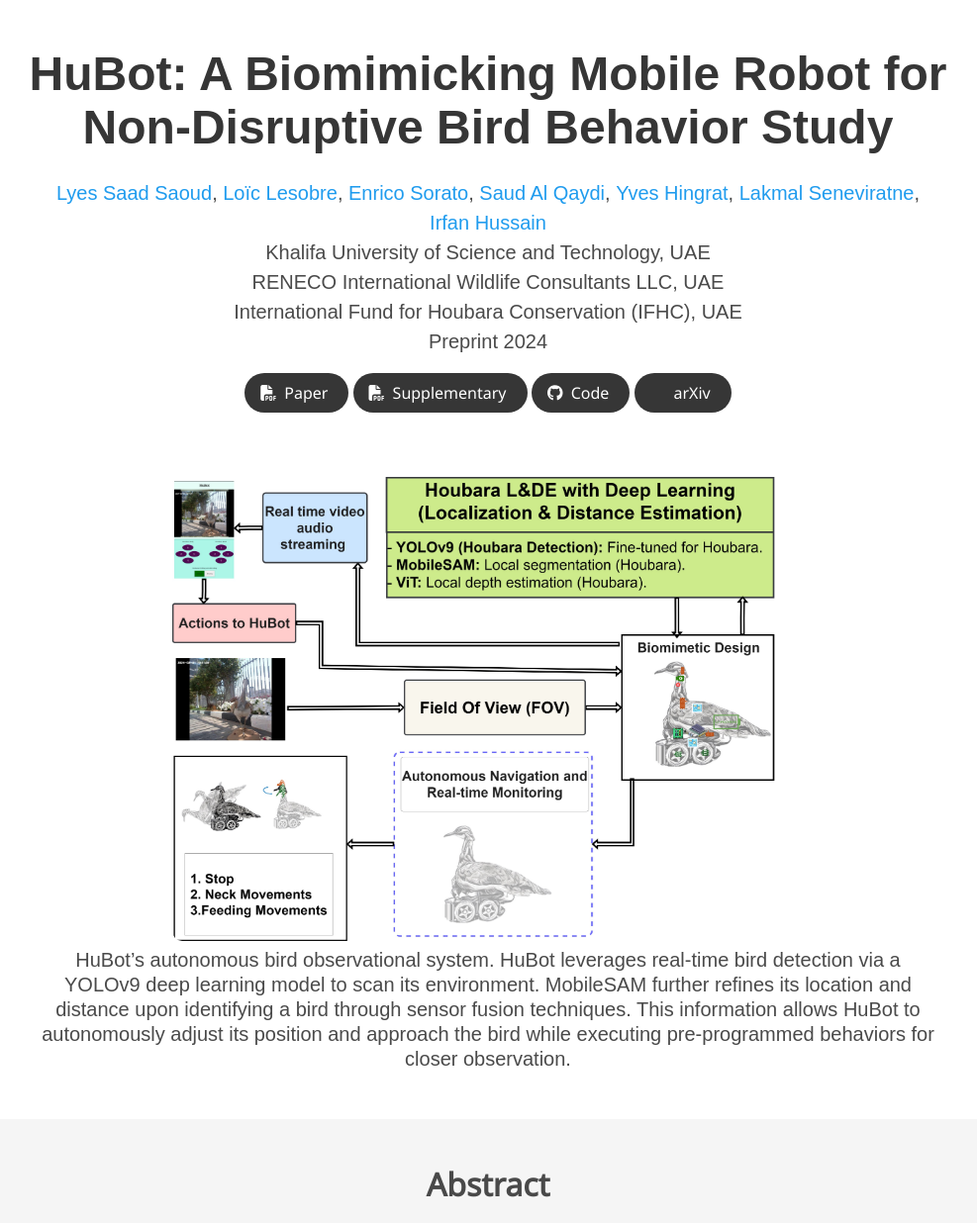
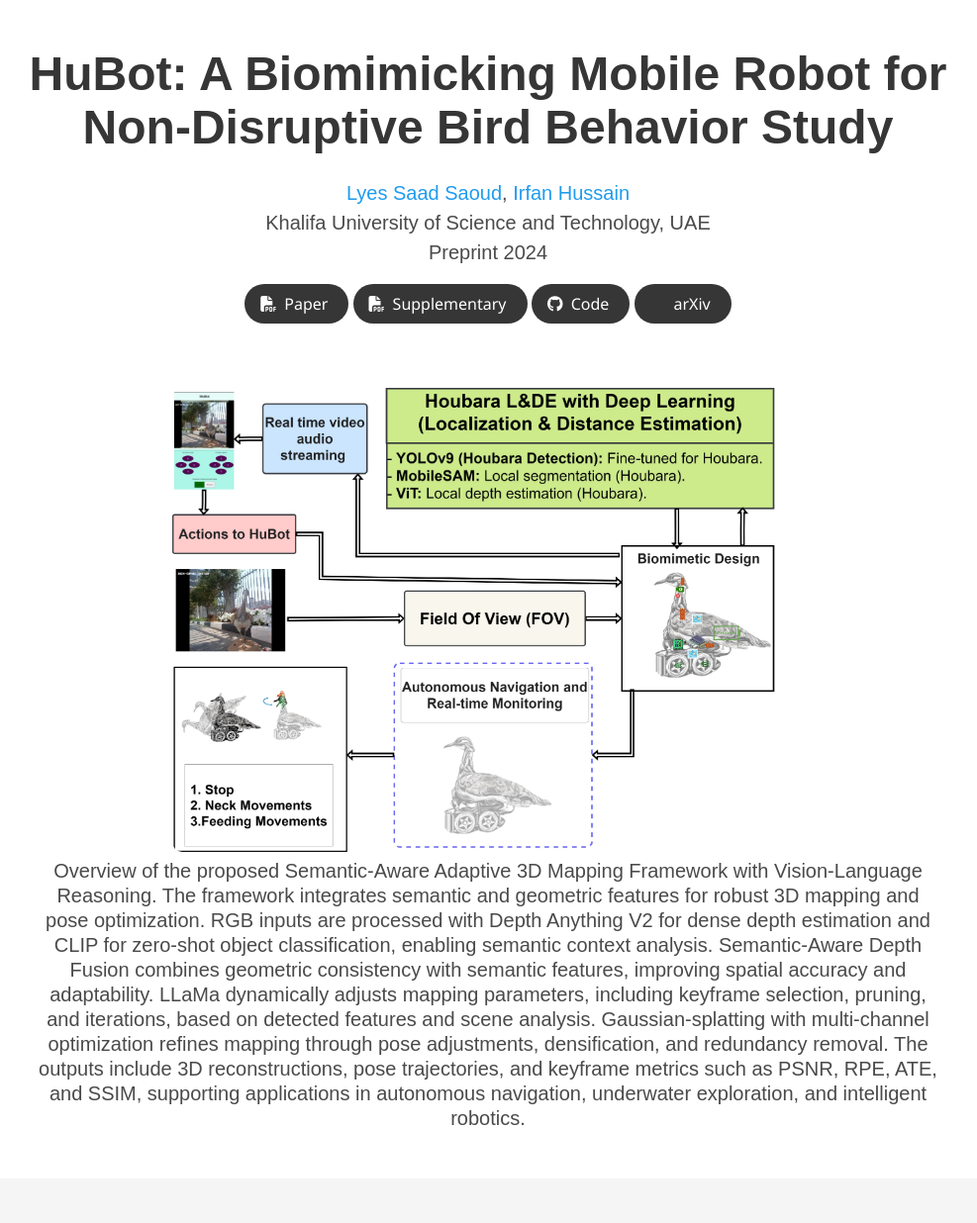
Before and after one commit to LyesSaadSaoud/VisualSLAM, a plain HTML site: page index.html in a window 1280 px wide. Shown: the top 1236 px of the page at 99% size, without its empty margins (147-1134 px from the left). Drawn offline with nearby package versions, Linux system fonts and the light colour scheme; some icons are missing; a web font is replaced by a local one.

Commit message:
Update index.html

```diff
--- a/index.html
+++ b/index.html
@@ -58,22 +58,14 @@
               <span class="author-block">
   <a href="#" target="_blank">Lyes Saad Saoud</a>,</span>
 <span class="author-block">
-  <a href="#" target="_blank">Loïc Lesobre</a>,</span>
-<span class="author-block">
-  <a href="#" target="_blank">Enrico Sorato</a>,</span>
-<span class="author-block">
-  <a href="#" target="_blank">Saud Al Qaydi</a>,</span>
-<span class="author-block">
-  <a href="#" target="_blank">Yves Hingrat</a>,</span>
-<span class="author-block">
-  <a href="#" target="_blank">Lakmal Seneviratne</a>,</span>
+
 <span class="author-block">
   <a href="#" target="_blank">Irfan Hussain</a>
 </span>
 </div>
 
 <div class="is-size-5 publication-authors">
-  <span class="author-block">Khalifa University of Science and Technology, UAE<br>RENECO International Wildlife Consultants LLC, UAE<br>International Fund for Houbara Conservation (IFHC), UAE<br>Preprint 2024</span>
+  <span class="author-block">Khalifa University of Science and Technology, UAE<br>Preprint 2024</span>
 
 </div>
 
@@ -103,7 +95,7 @@
 
                   <!-- Github link -->
                   <span class="link-block">
-                    <a href="https://github.com/LyesSaadSaoud/HuBotDetSeg" target="_blank"
+                    <a href="https://github.com/LyesSaadSaoud/VSLAM" target="_blank"
                     class="external-link button is-normal is-rounded is-dark">
                     <span class="icon">
                       <i class="fab fa-github"></i>
@@ -144,13 +136,15 @@
       </div>
 
       <h2 class="subtitle has-text-centered">
-        HuBot’s autonomous bird observational system.
-        HuBot leverages real-time bird detection via a YOLOv9 deep
-        learning model to scan its environment. MobileSAM further
-        refines its location and distance upon identifying a bird through
-        sensor fusion techniques. This information allows HuBot to
-        autonomously adjust its position and approach the bird while
-        executing pre-programmed behaviors for closer observation.
+        Overview of the proposed Semantic-Aware Adaptive 3D Mapping Framework with Vision-Language Reasoning. The
+ framework integrates semantic and geometric features for robust 3D mapping and pose optimization. RGB inputs are processed
+ with Depth Anything V2 for dense depth estimation and CLIP for zero-shot object classification, enabling semantic context
+ analysis. Semantic-Aware Depth Fusion combines geometric consistency with semantic features, improving spatial accuracy
+ and adaptability. LLaMa dynamically adjusts mapping parameters, including keyframe selection, pruning, and iterations, based
+ on detected features and scene analysis. Gaussian-splatting with multi-channel optimization refines mapping through pose
+ adjustments, densification, and redundancy removal. The outputs include 3D reconstructions, pose trajectories, and keyframe
+ metrics such as PSNR, RPE, ATE, and SSIM, supporting applications in autonomous navigation, underwater exploration, and
+ intelligent robotics.
       </h2>
     </div>
   </div>
@@ -169,8 +163,10 @@
         <h2 class="title is-3">Abstract</h2>
         <div class="content has-text-justified">
           <p>
-The Houbara bustard, an avian species of conservation concern, poses significant challenges to researchers because of its elusive nature and sensitivity to human disturbances. Traditional research methods, often reliant on human observations, face some challenges and can inadvertently affect bird behavior. To overcome these limitations, we propose the HuBot, a biomimetic mobile robot designed to seamlessly integrate into the natural habitat of Houbara. By employing advanced real-time deep- learning algorithms, including YOLOv9 for detection, MobileSAM for segmentation, and vision transformer (ViT) for depth estimation, HuBot semi-autonomously tracks individual birds, providing un- precedented insights into their individual behavior, social interactions, and habitat use. HuBot can thus contribute to a deeper understanding of Houbara  behavior and its ecology. The biomimetic design of the robot, including its life-like appearance and movement capabilities, minimizes disturbance, allowing for monitoring of Houbara  birds while minimizing disruption to their behavior. Rigorous testing, including extensive laboratory experiments and field trials on challenging terrains, validated the performance of HuBot as a complementary tool for traditional observation methods.
-          </p>
+This paper introduces an AI-driven semantic-aware SLAM framework that combines Large Language Models (LLMs), CLIP-based zero-shot recognition, real-time dense depth estimation using DepthAnythingV2, and a novel semantic-depth fusion mechanism for enhanced 3D mapping and pose optimization. Unlike traditional SLAM systems that rely exclusively on geometric features, the proposed framework integrates semantic reasoning with geometry-based optimization, enabling robust scene understanding and adaptive mapping in challenging environments such as cluttered indoor/outdoor scenes, dynamic objects, and low-light conditions.
+The framework features a semantic-depth fusion module that refines depth maps by dynamically adjusting confidence values based on the semantic classification of corresponding image features. Real-time dense depth estimation is achieved using DepthAnythingV2, eliminating the need for offline preprocessing and enabling adaptability to dynamic scenes. Context-aware feature classification via CLIP and semantic reasoning through LLMs improve keyframe selection and enhance mapping reliability, particularly in the presence of occlusions, reflective surfaces, and structural ambiguities.
+Experiments on the Replica dataset using 200-frame sequences demonstrate promising performance in absolute trajectory error (ATE), relative pose error (RPE), and perceptual metrics such as PSNR and IoU. Notably, the integration of semantic-depth fusion achieves higher depth consistency and improved spatial accuracy. However, results reveal limitations in handling reflective surfaces and achieving high segmentation accuracy (IoU remains low without segment masks). Ablation studies further validate the contributions of semantic-depth fusion and AI-guided perception, emphasizing scalability and adaptability to diverse scenarios.
+While the presented results provide a strong proof of concept, limitations in dataset size and experimental scope are acknowledged. Future work will focus on expanding experimental validation, addressing reflective surface challenges, and enhancing semantic segmentation capabilities. This work advances semantic SLAM by bridging AI-driven perception with real-time 3D mapping, offering a foundation for significant improvements in autonomous navigation, robotics, and augmented reality applications.          </p>
         </div>
       </div>
     </div>
```
